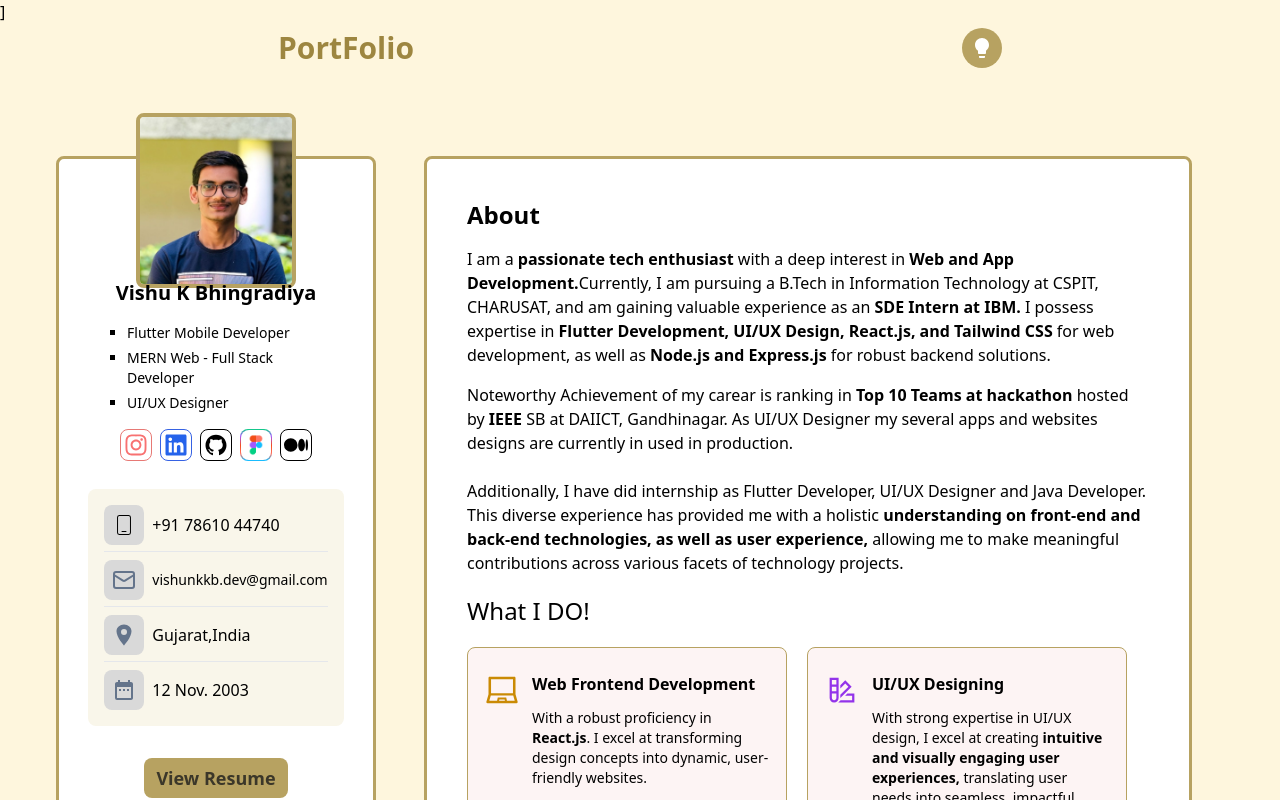
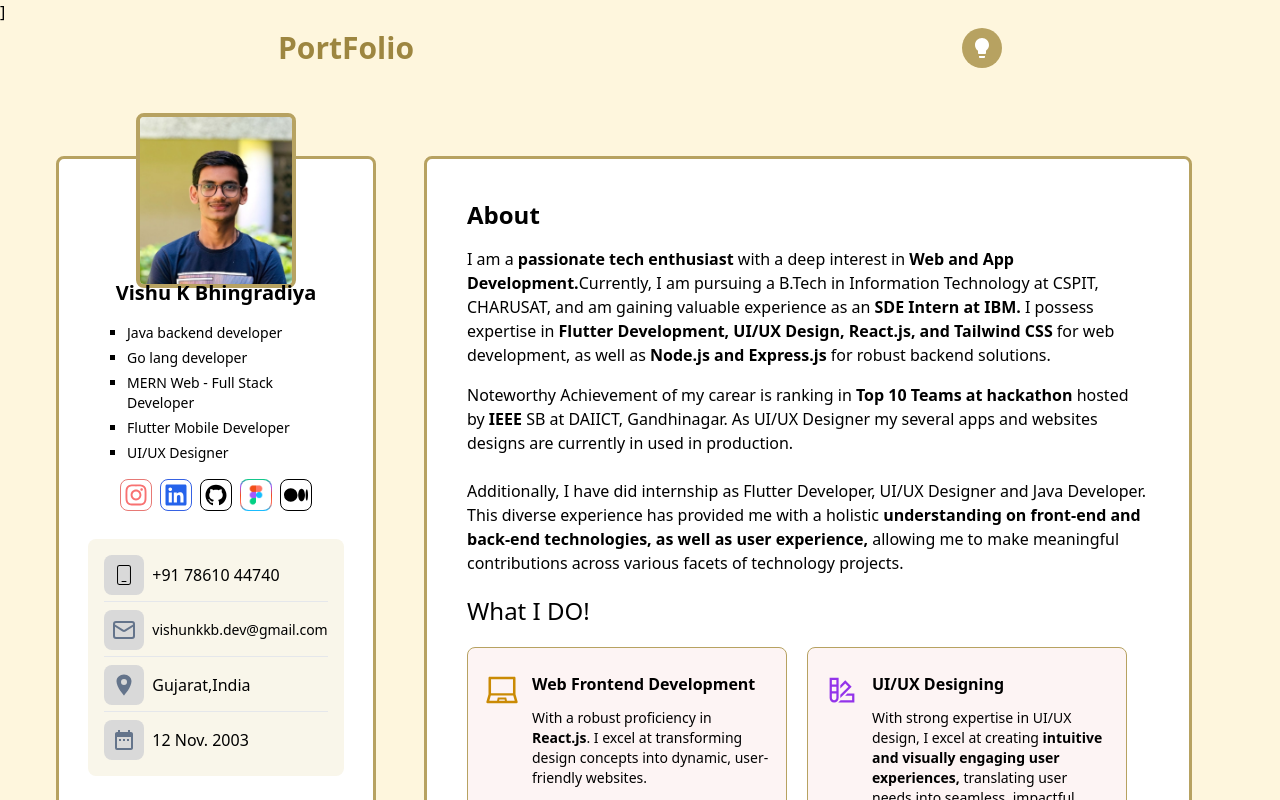
Before and after one commit to Vishuvishu/PortFolioWebsite-React, a React (Vite) app: page / in a window 1280 px wide. Built offline with nearby package versions, Linux system fonts and the light colour scheme.

Commit message:
Added Golang and java develoepr

```diff
--- a/src/Components/Profile.jsx
+++ b/src/Components/Profile.jsx
@@ -164,8 +164,10 @@ const Profile = ({ show, setShow, darkmode, bgcolor, setCross }) => {
             }}
           >
             <ul style={{ listStyleType: 'square', paddingLeft: '20px' }}> {/* Explicitly set bullet points and indentation */}
+              <li style={{ marginBottom: '5px' }}>Java backend developer</li>
+              <li style={{ marginBottom: '5px' }}>Go lang developer</li>
+              <li style={{ marginBottom: '5px' }} >MERN Web - Full Stack Developer</li>
               <li style={{ marginBottom: '5px' }}>Flutter Mobile Developer</li>
-              <li style={{ marginBottom: '5px' }} >MERN Web - Full Stack Developer</li>
               <li >UI/UX Designer</li>
             </ul>
           </div>
```
